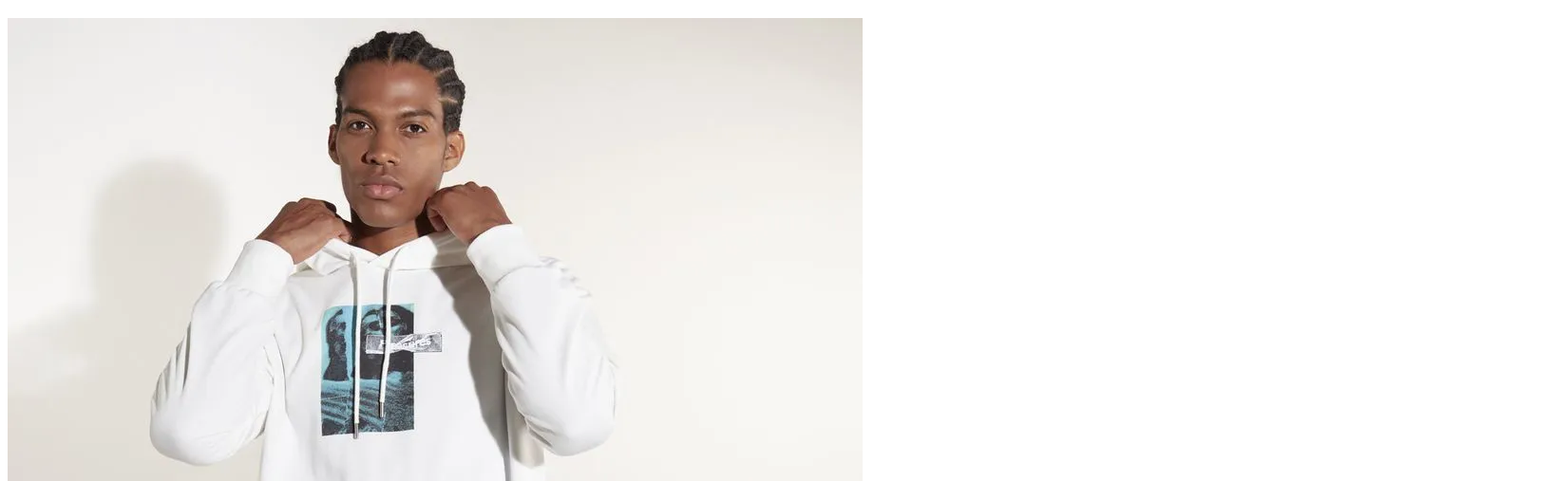
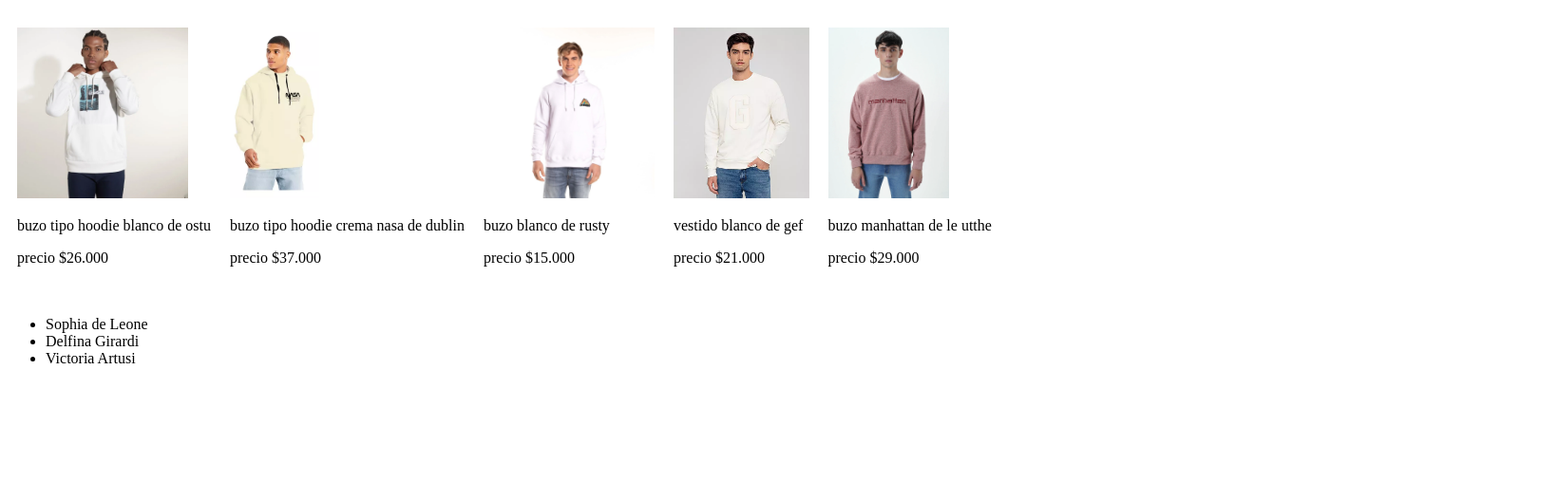
Before and after one commit to victoriaartusi/practica_git, a plain HTML site: page category.html in a window 1280 px wide. Shown: the part 221-728 px from the top of the page at 95% size, 1640 px wide, since content can reach past the window. Drawn offline with Linux system fonts and the light colour scheme.

Commit message:
padding, modificacion de height, display flex y flex wrap wrap, otorgamiento de selectores y creacion de pagina css

```diff
--- a/category.html
+++ b/category.html
@@ -4,7 +4,9 @@
     <meta charset="UTF-8">
     <meta name="viewport" content="width=device-width, initial-scale=1.0">
     <title>Producto</title>
+    <link rel="stylesheet" href="./css/styles.css">
 </head>
+
 <body>
     <header>
         <nav>
@@ -22,29 +24,29 @@
     </header>
     <main>
         <h1>categoria:Ropa Hombres</h1>
-        <section>
-            <div>
-                <a href="producto.html"><img src="./img/buzoostru1.webp" alt="buzo1"></a>
+        <section class="sec-cat">
+            <div class="div-cat">
+                <a href="producto.html"><img class="imgcat" src="./img/buzoostru1.webp" alt="buzo1"></a>
                 <p>buzo tipo hoodie blanco de ostu</p>
                 <p>precio $26.000</p>
             </div>
-            <div>
-                <a href="producto.html"><img src="./img/buzodublin2.webp" alt="buzo2"></a>
+            <div class="div-cat">
+                <a href="producto.html"><img class="imgcat" src="./img/buzodublin2.webp" alt="buzo2"></a>
                 <p>buzo tipo hoodie crema nasa de dublin </p>
                 <p>precio $37.000</p>
             </div>
-            <div>
-                <a href="producto.html"><img src="./img/buzorusty3.webp" alt="buzo3"></a>
+            <div class="div-cat">
+                <a href="producto.html"><img class="imgcat" src="./img/buzorusty3.webp" alt="buzo3"></a>
                 <p>buzo blanco de rusty</p>
                 <p>precio $15.000</p>
             </div>
-            <div>
-                <a href="producto.html"><img src="./img/buzogef4.webp" alt="buzo4"></a>
+            <div class="div-cat">
+                <a href="producto.html"><img class="imgcat" src="./img/buzogef4.webp" alt="buzo4"></a>
                 <p>vestido blanco de gef</p>
                 <p>precio $21.000</p>
             </div>
-            <div>
-                <a href="producto.html"><img src="./img/buzoleutthe5.webp" alt="buzo5"></a>
+            <div class="div-cat">
+                <a href="producto.html"><img class="imgcat" src="./img/buzoleutthe5.webp" alt="buzo5"></a>
                 <p>buzo manhattan de le utthe</p>
                 <p>precio $29.000</p>
             </div>
--- /dev/null
+++ b/css/styles.css
@@ -0,0 +1,22 @@
+* {
+    box-sizing: border-box;
+}
+
+.imgcat {
+    height: 180px;
+}
+
+.imghom {
+    height: 180px;
+}
+
+.sec-cat {
+    display: flex;
+    flex-wrap: wrap;
+}
+
+.div-cat {
+    padding: 10px 10px 20px 10px;
+      //padding: top  right  bottom left;
+
+}
```
Also changed, not shown: index.html (+17 -15 lines), producto.html (+2 -0 lines).
